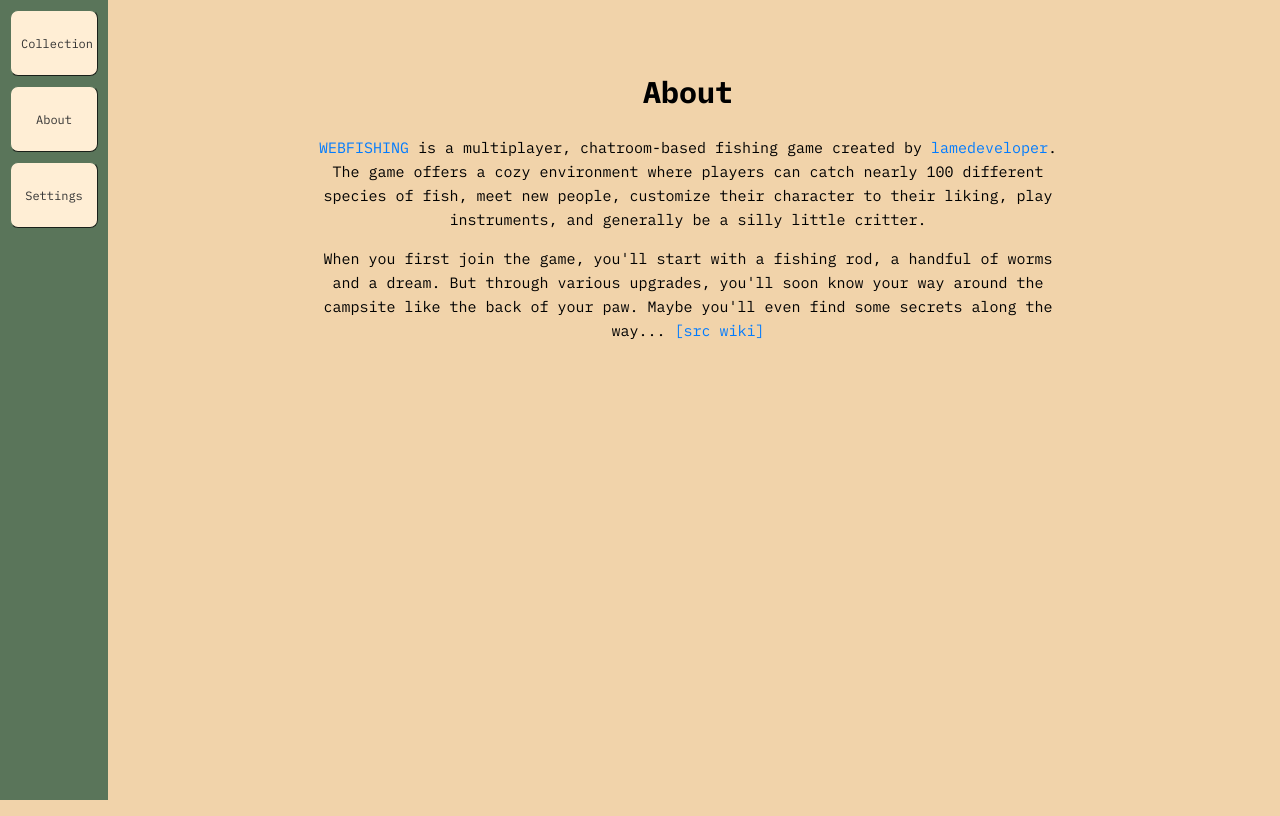
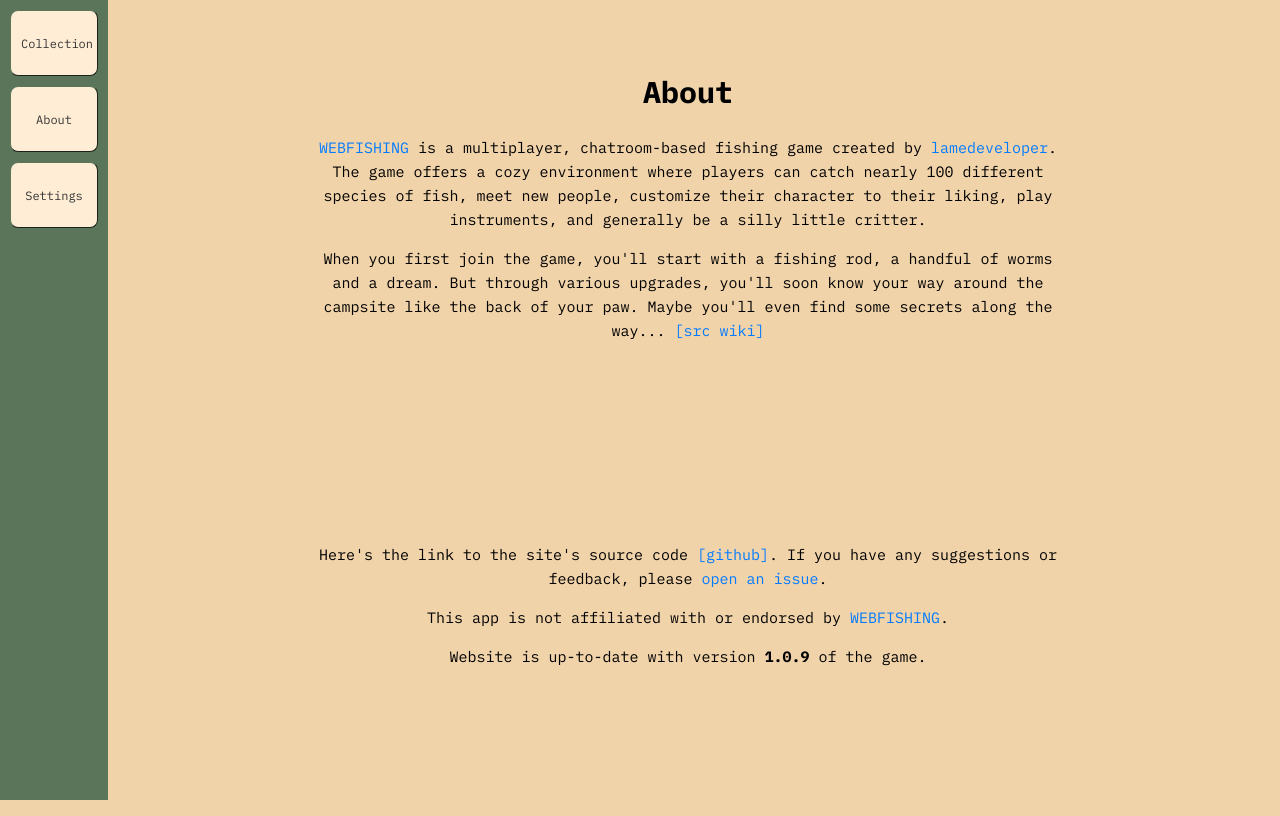
Before and after one commit to puksh/webfishingCollection, a Vue app: page / in a window 1280 px wide. Both pictures are taken after a click on the button "About". Built offline with nearby package versions, Linux system fonts and the light colour scheme.

Commit message:
feat(About): Additional info in About component

```diff
--- a/src/components/About.vue
+++ b/src/components/About.vue
@@ -22,6 +22,28 @@
         >[src wiki]</a
       >
     </p>
+    <section>
+      <p>
+        Here's the link to the site's source code
+        <a href="https://github.com/puksh/webfishing-tracker" target="_blank"
+          >[github]</a
+        >. If you have any suggestions or feedback, please
+        <a
+          href="https://github.com/puksh/webfishing-tracker/issues"
+          target="_blank"
+          >open an issue</a
+        >.
+      </p>
+      <p>
+        This app is not affiliated with or endorsed by
+        <a
+          href="https://store.steampowered.com/app/3146520/WEBFISHING/"
+          target="_blank"
+          >WEBFISHING</a
+        >.
+      </p>
+      <p>Website is up-to-date with version <b>1.0.9</b> of the game.</p>
+    </section>
   </div>
 </template>
 
@@ -41,6 +63,9 @@ export default {
   border-top-left-radius: 8px;
   border-bottom-left-radius: 8px;
 }
+section {
+  margin-top: 200px;
+}
 a {
   color: #007bff;
   text-decoration: none;
```
